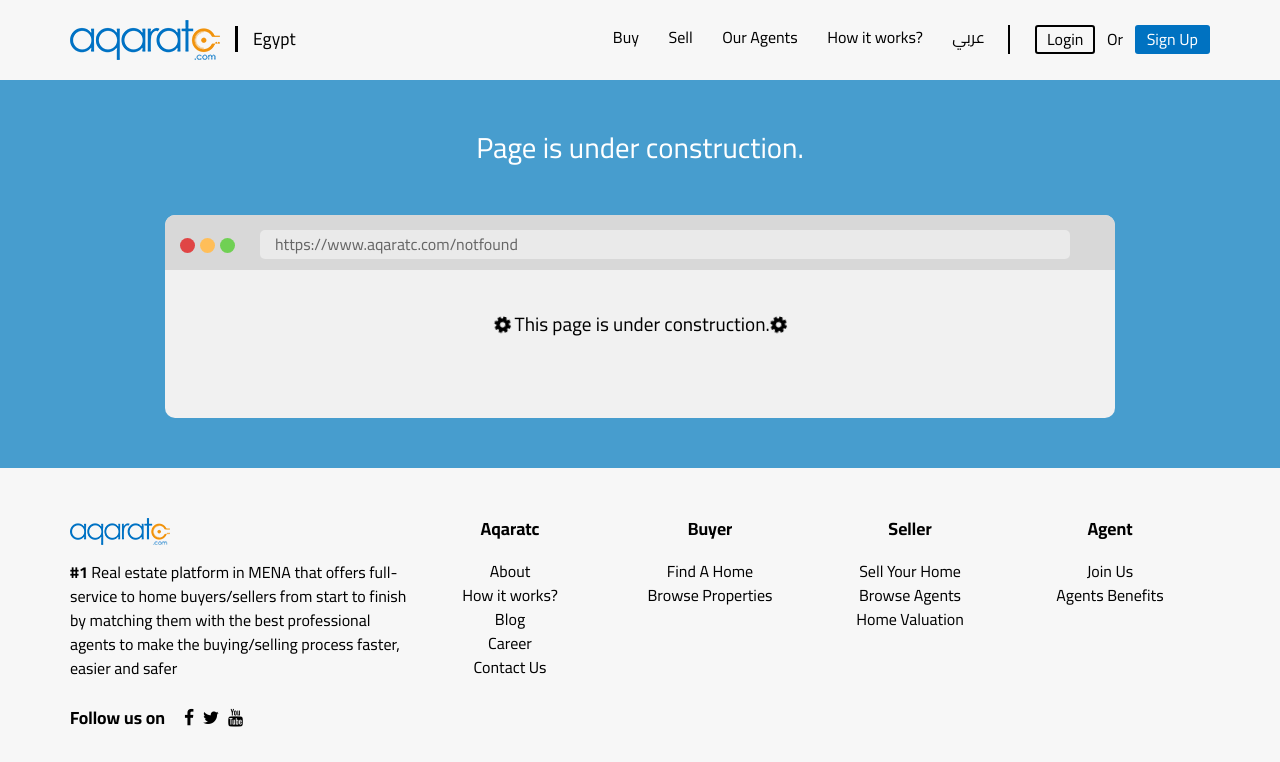
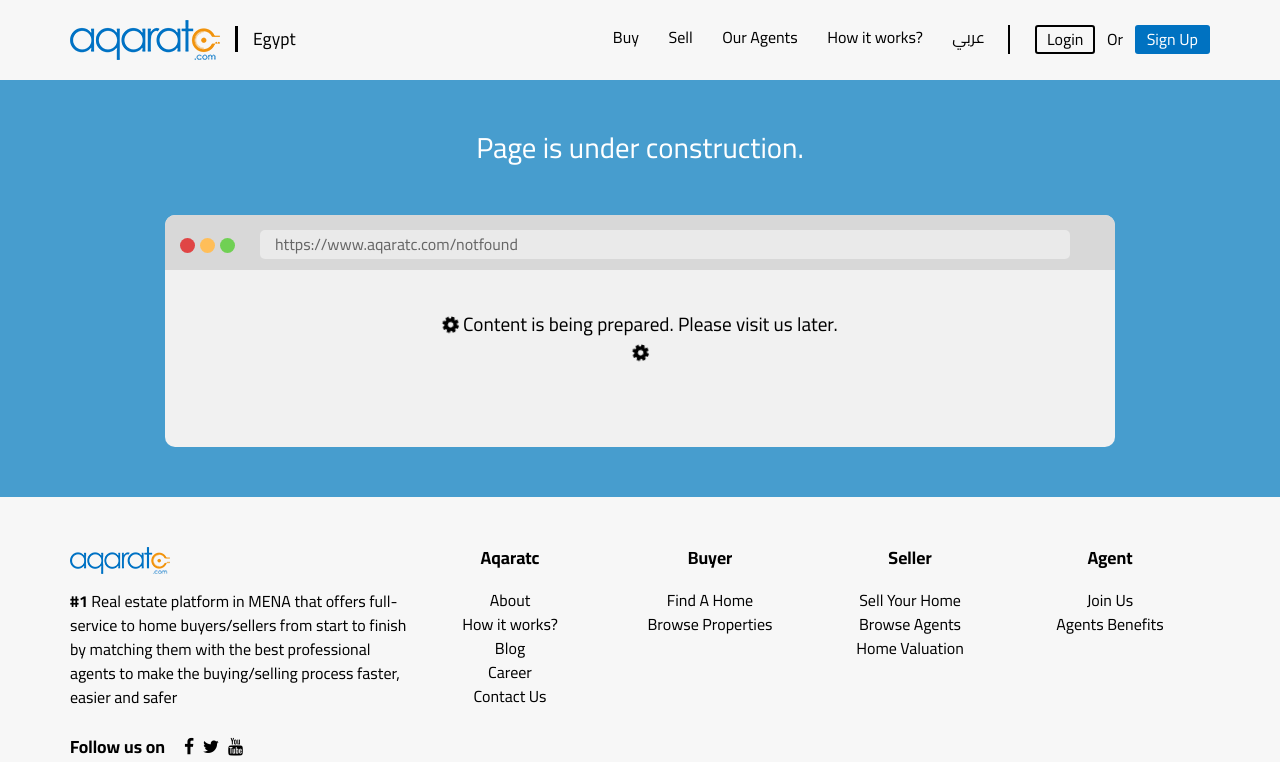
Before and after one commit to engmohammedyehia/aqaratc, a PHP site: page /notfound in a window 1280 px wide. Shown: the top 762 px of the page. Run offline with PHP 8.4, Linux system fonts and the light colour scheme.

Commit message:
Changing the message

```diff
--- a/app/views/notfound/notfound.view.php
+++ b/app/views/notfound/notfound.view.php
@@ -11,7 +11,7 @@
                 <div class="url">https://www.aqaratc.com<?= $_SERVER['REQUEST_URI'] ?></div>
             </div>
             <div class="consult_form clearfix">
-                <p class="notfound"><i class="fa fa-cog fa-spin"></i> This page is under construction.<i class="fa fa-cog fa-spin"></i></p>
+                <p class="notfound"><i class="fa fa-cog fa-spin"></i> Content is being prepared. Please visit us later.<i class="fa fa-cog fa-spin"></i></p>
             </div>
         </div>
     </div>
```
